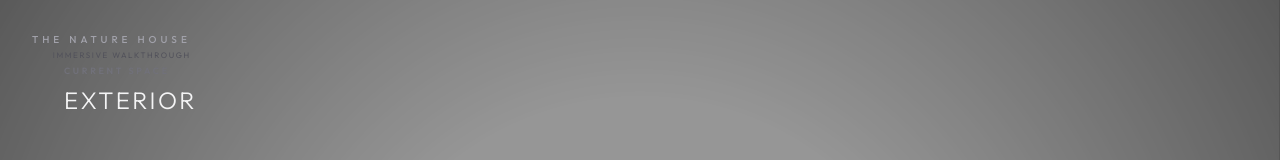
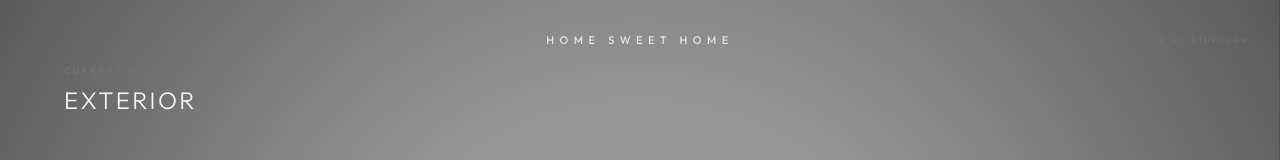
Before and after one commit to teklitzadmin/house-tour, a React (Vite) app: page / in a window 1280 px wide. Shown: the top 160 px of the page. Built offline with nearby package versions, Linux system fonts and the light colour scheme.

Commit message:
feat: add 'home sweet home' centered header on top

```diff
--- a/src/components/ScrollExperience.tsx
+++ b/src/components/ScrollExperience.tsx
@@ -115,19 +115,25 @@ export const ScrollExperience: React.FC = () => {
         <FrameViewer progress={progress} />
 
         {/* Minimal UI Overlay Header */}
-        <header className="absolute top-8 left-8 right-8 z-30 flex justify-between items-start pointer-events-none select-none">
+        <header className="absolute top-8 left-8 right-8 z-30 flex justify-between items-center pointer-events-none select-none">
           {/* Room / Location label */}
-          <RoomLabel
-            location={activeFrame.location}
-            section={activeFrame.section}
-          />
+          <div className="flex-1">
+            <RoomLabel
+              location={activeFrame.location}
+              section={activeFrame.section}
+            />
+          </div>
 
-          {/* Minimal House Tour Brand */}
-          <div className="flex flex-col items-end">
-            <span className="font-sans text-[10px] tracking-[0.4em] text-zinc-400 font-medium uppercase mb-0.5">
-              THE NATURE HOUSE
-            </span>
-            <span className="font-sans text-[8px] tracking-[0.2em] text-zinc-600 uppercase">
+          {/* Centered Website Name */}
+          <div className="flex-none text-center">
+            <h1 className="font-sans text-[11px] tracking-[0.5em] text-zinc-200 font-medium uppercase">
+              home sweet home
+            </h1>
+          </div>
+
+          {/* Minimal House Tour Brand / Metadata */}
+          <div className="flex-1 flex flex-col items-end">
+            <span className="font-sans text-[8px] tracking-[0.2em] text-zinc-500 uppercase">
               Immersive Walkthrough
             </span>
           </div>
```
